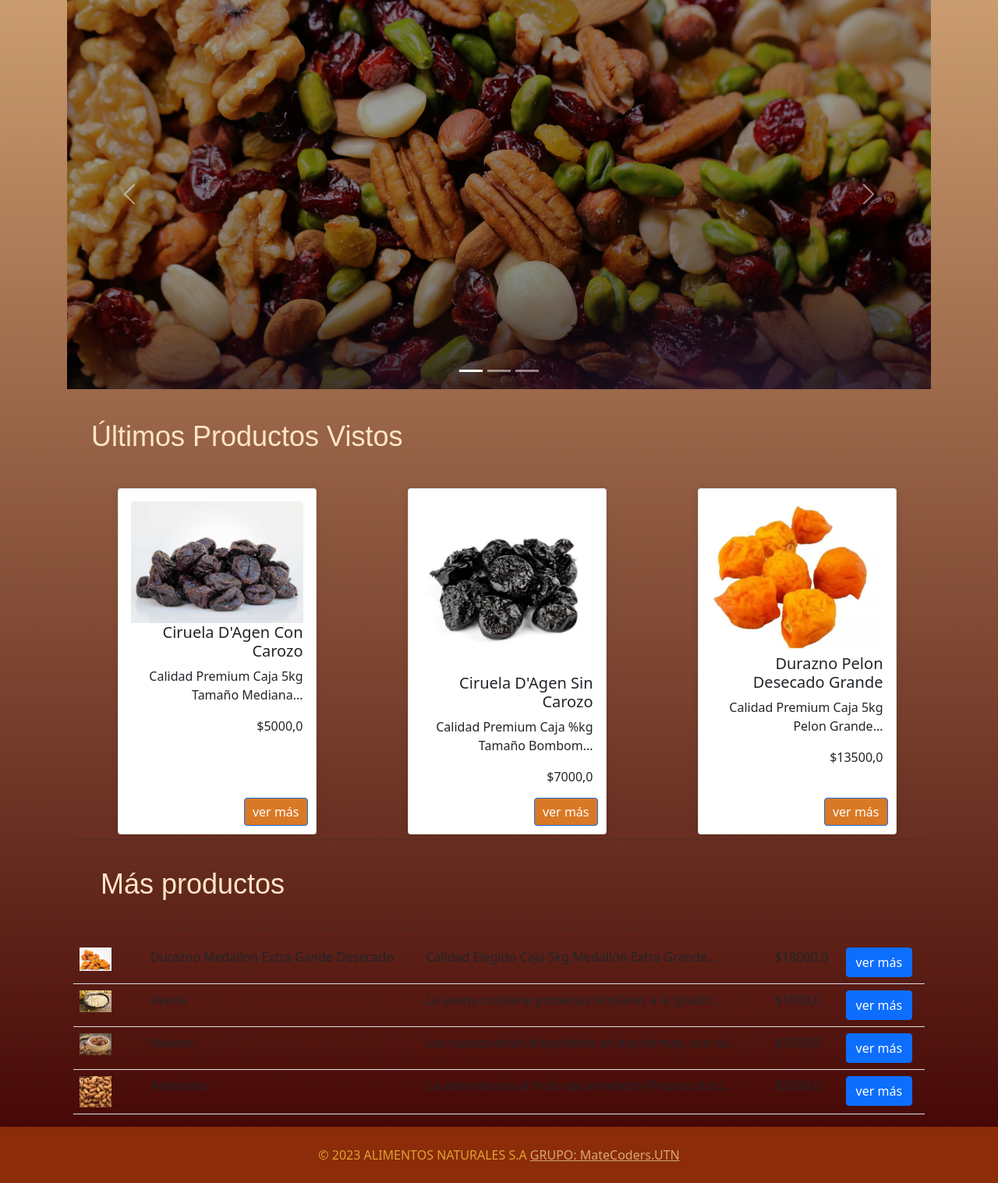
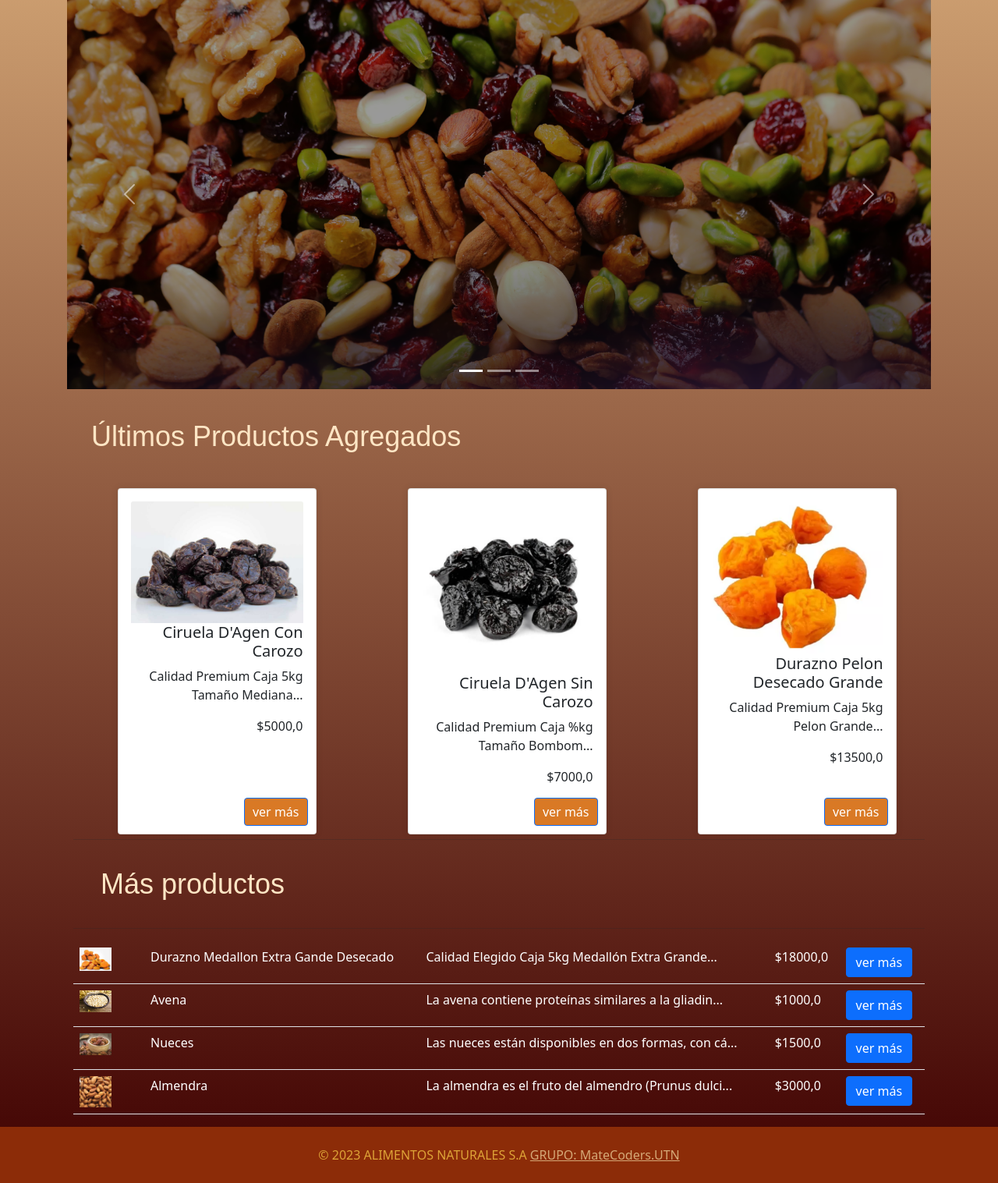
Before and after one commit to CodeSystem2022/E-Commerce-MateCoders, a Django app: page / in a window 1280 px wide. Shown: the part 117-1634 px from the top of the page at 78% size. Run offline with Django 4.2, Linux system fonts and the light colour scheme; data comes from the database, SQL or seed files in the repository; both versions use the stored data as it was after the commit.

Commit message:
Agregamos otras categorias y productos

```diff
--- a/ecommerceAlimentosNaturales/TIENDA/templates/tienda/index.html
+++ b/ecommerceAlimentosNaturales/TIENDA/templates/tienda/index.html
@@ -9,14 +9,14 @@
       <button type="button" data-bs-target="#carouselExampleIndicators" data-bs-slide-to="2" aria-label="Slide 3"></button>
     </div>
     <div class="carousel-inner">
-      <div class="carousel-item active d-item">
+      <div class="carousel-item d-item active">
         <img src="{% static 'media/img/fondonueces1.png' %}" class="d-block w-100 d-img" alt="...">
       </div>
       <div class="carousel-item d-item">
-        <img src="{% static 'media/img/fondonueces1.png' %}" class="d-block w-100 d-img" alt="...">
+        <img src="{% static 'media/img/carrusel 1.png' %}" class="d-block w-100 d-img" alt="...">
       </div>
       <div class="carousel-item d-item">
-        <img src="{% static 'media/img/fondonueces1.png' %}" class="d-block w-100 d-img" alt="...">
+        <img src="{% static 'media/img/carrusel 2.png' %}" class="d-block w-100 d-img" alt="...">
       </div>
     </div>
     <button class="carousel-control-prev" type="button" data-bs-target="#carouselExampleIndicators" data-bs-slide="prev">
@@ -29,7 +29,7 @@
     </button>
   </div>
 
-<h2 class="ultimos-text">Últimos Productos Vistos</h2>
+<h2 class="ultimos-text">Últimos Productos Agregados</h2>
 <div class="container">
         <div class="row justify-content-md-around">
             {% for producto in nuevos  %}
@@ -62,9 +62,9 @@
     {% for producto in productos  %}
         <tr>
             <td scope="col " class="col-sm-1"> <img src=" {{ media_url  }}{{ producto.imagen.url }}" class= "img-fluid" style="max-width: 55%;" alt= {{producto.titulo}}>  </td>
-            <td scope="col"> {{producto.titulo}} </td>
-            <td scope="col">{{producto.descripcion |slice:"0:50"}}... </td>
-            <td scope="col">${{producto.precio}} </td>
+            <td scope="col" style="color: #ffffff;"> {{producto.titulo}} </td>
+            <td scope="col" style="color: #ffffff;">{{producto.descripcion |slice:"0:50"}}... </td>
+            <td scope="col" style="color: #ffffff;">${{producto.precio}} </td>
             <td scope="col"><a href="{% url 'tienda:producto' producto.id %}  " class="btn btn-primary">ver más</a> </td>
 
         </tr>
--- a/ecommerceAlimentosNaturales/TIENDA/templates/tienda/layout.html
+++ b/ecommerceAlimentosNaturales/TIENDA/templates/tienda/layout.html
@@ -8,11 +8,10 @@
     <title>ALIMENTOS NATURALES</title>
     <meta name='viewport' content='width=device-width, initial-scale=1'>
 
-    <link href="https://cdn.jsdelivr.net/npm/bootstrap@5.0.1/dist/css/bootstrap.min.css" rel="stylesheet"
-    integrity="sha384-+0n0xVW2eSR5OomGNYDnhzAbDsOXxcvSN1TPprVMTNDbiYZCxYbOOl7+AMvyTG2x" crossorigin="anonymous">
-    <script src="https://cdn.jsdelivr.net/npm/bootstrap@5.0.2/dist/js/bootstrap.bundle.min.js"
-    integrity="sha384-MrcW6ZMFYlzcLA8Nl+NtUVF0sA7MsXsP1UyJoMp4YLEuNSfAP+JcXn/tWtIaxVXM"
-    crossorigin="anonymous"></script>
+    <link href="https://cdn.jsdelivr.net/npm/bootstrap@5.0.2/dist/css/bootstrap.min.css" rel="stylesheet" integrity="sha384-EVSTQN3/azprG1Anm3QDgpJLIm9Nao0Yz1ztcQTwFspd3yD65VohhpuuCOmLASjC" crossorigin="anonymous">
+
+    <script src="https://cdn.jsdelivr.net/npm/bootstrap@5.0.2/dist/js/bootstrap.bundle.min.js" integrity="sha384-MrcW6ZMFYlzcLA8Nl+NtUVF0sA7MsXsP1UyJoMp4YLEuNSfAP+JcXn/tWtIaxVXM" crossorigin="anonymous"></script>
+
 
     <link rel="stylesheet" href="{% static 'css/styles.css' %}">
     <style>
--- a/ecommerceAlimentosNaturales/TIENDA/templates/tienda/pedidos.html
+++ b/ecommerceAlimentosNaturales/TIENDA/templates/tienda/pedidos.html
@@ -43,6 +43,6 @@
 
     </table>
 
-    <button type="submit">Actualizar</button>
+    <button class="btn btn-outline-info" type="submit">Actualizar</button>
 </form>
 {% endblock content %}
```
Also changed, not shown: README.md, ecommerceAlimentosNaturales/db.sqlite3, ecommerceAlimentosNaturales/media/imagenes/1_durazno_medallon_desecado.png (added), ecommerceAlimentosNaturales/media/imagenes/2_durazno_pelon_desecado.png (added), ecommerceAlimentosNaturales/media/imagenes/ciruela-desecada-960x675.jpg (added), ecommerceAlimentosNaturales/media/imagenes/ciruelas-desecadas.jpg (added), ecommerceAlimentosNaturales/static/media/img/carrusel 1.png (added), ecommerceAlimentosNaturales/static/media/img/carrusel 2.png (added), 1 other file.
